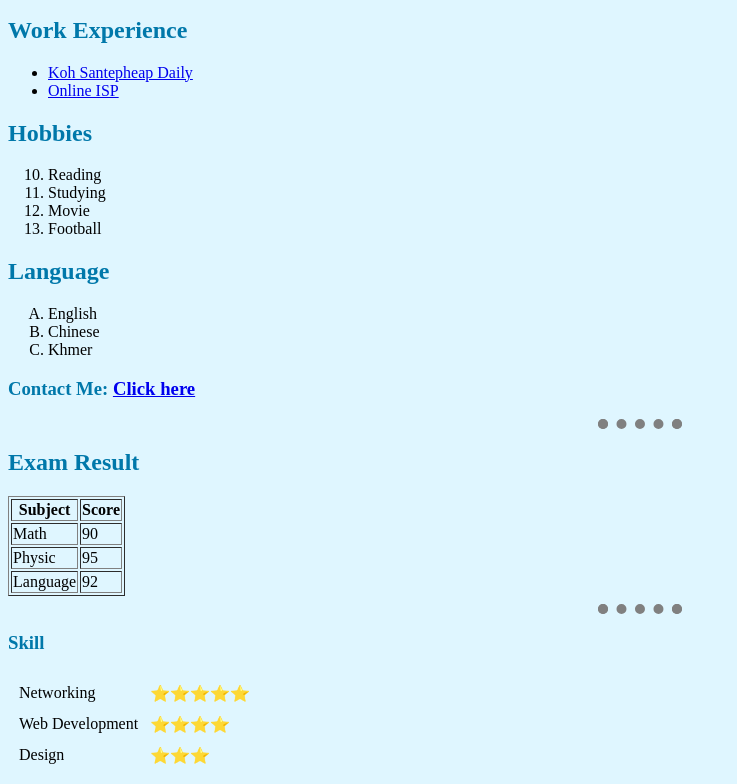
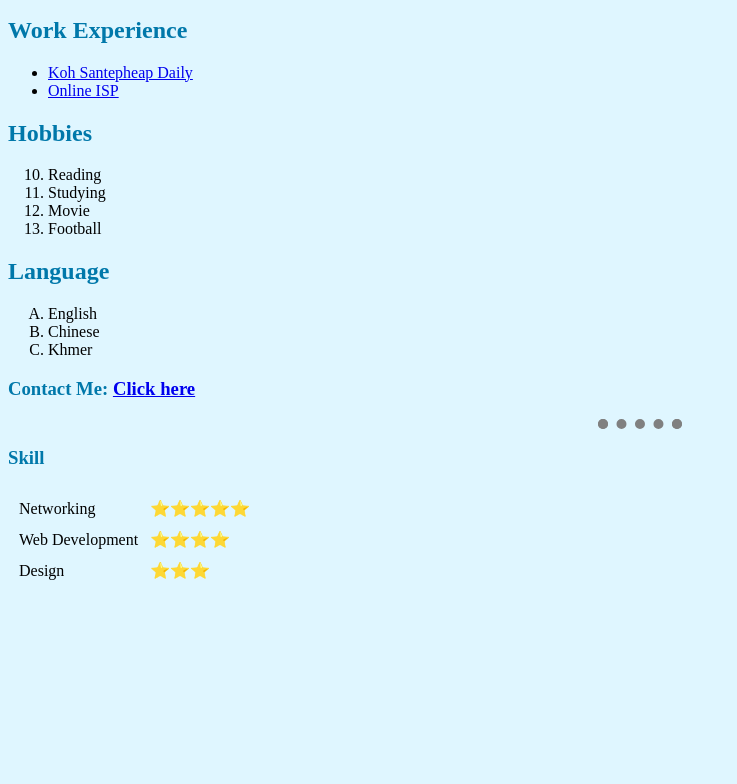
Before and after one commit to Sophavatta/Personal-Site, a plain HTML site: page index.html in a window 1280 px wide. Shown: the part 439-1223 px from the top of the page, without its empty margins (0-737 px from the left). After the commit the page ends 1038 px from the top, so only its background shows below. Drawn offline with Linux system fonts and the light colour scheme.

Commit message:
Update index.html

```diff
--- a/index.html
+++ b/index.html
@@ -49,30 +49,6 @@
   </ol>
   <h3>Contact Me: <a href="contact.html">Click here</a></h3>
   <hr>
-  <h2>Exam Result</h2>
-  <table border="1">
-    <thead>
-      <tr>
-        <th>Subject</th>
-        <th>Score</th>
-      </tr>
-    </thead>
-    <tbody>
-      <tr>
-        <td>Math</td>
-        <td>90</td>
-      </tr>
-      <tr>
-        <td>Physic</td>
-        <td>95</td>
-      </tr>
-      <tr>
-        <td>Language</td>
-        <td>92</td>
-      </tr>
-    </tbody>
-  </table>
-  <hr>
   <h3>Skill</h3>
         <table cellspacing="10">
           <tr>
```
